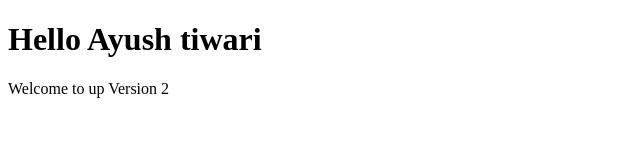
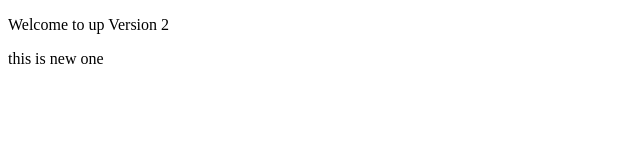
Before and after one commit to Ayush-T-iwari/new_devops_repo, a plain HTML site: page index.html in a window 1280 px wide. Shown: the whole page, without its empty margins (0-640 px from the left). Drawn offline with Linux system fonts and the light colour scheme.

Commit message:
Added v3

```diff
--- a/index.html
+++ b/index.html
@@ -6,7 +6,9 @@
   <title>Document</title>
 </head>
 <body>
-  <h1> Hello Ayush tiwari </h1>
+
   <p> Welcome to up Version 2 </p>
+  <p> this is new one </p>
+
 </body>
 </html>
```
